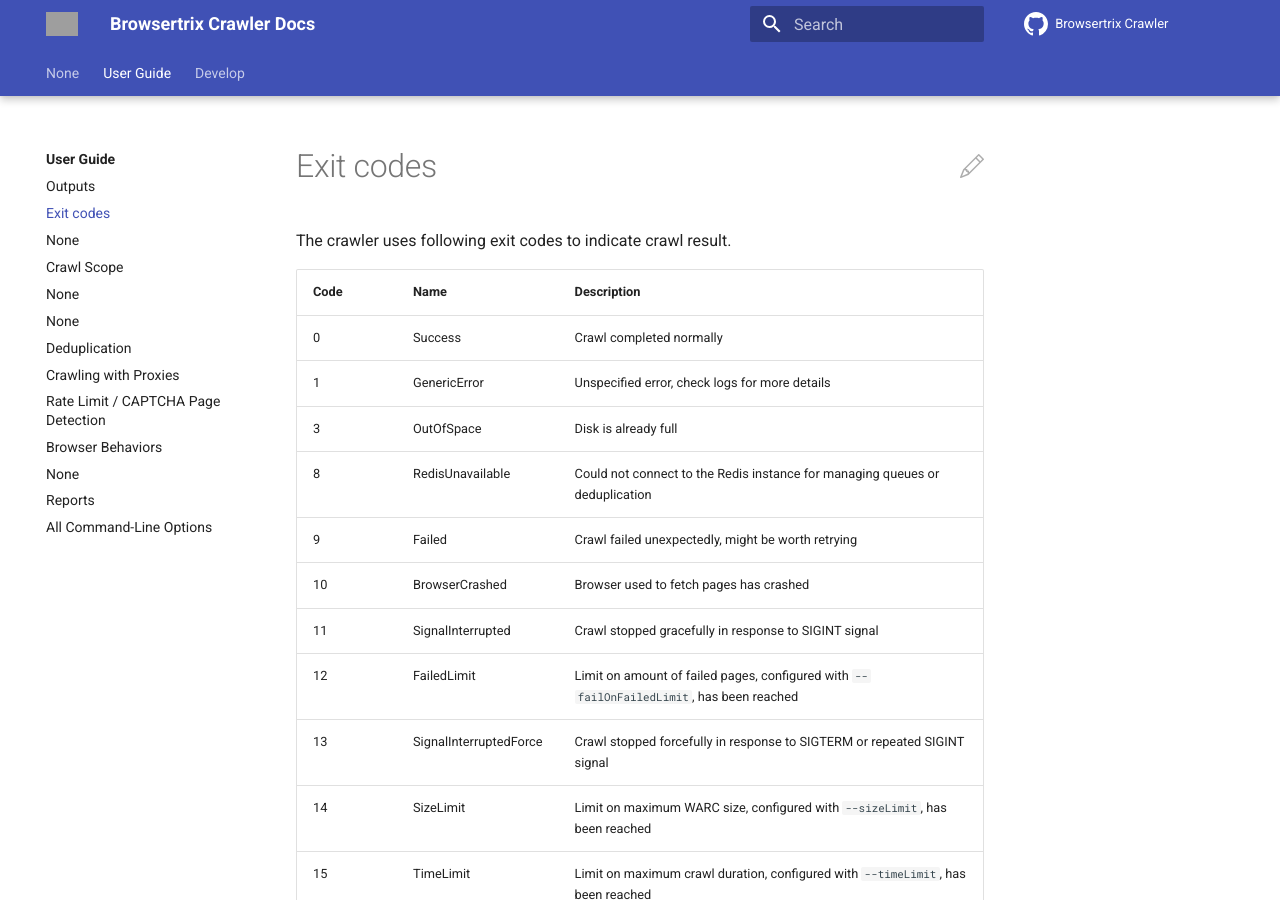
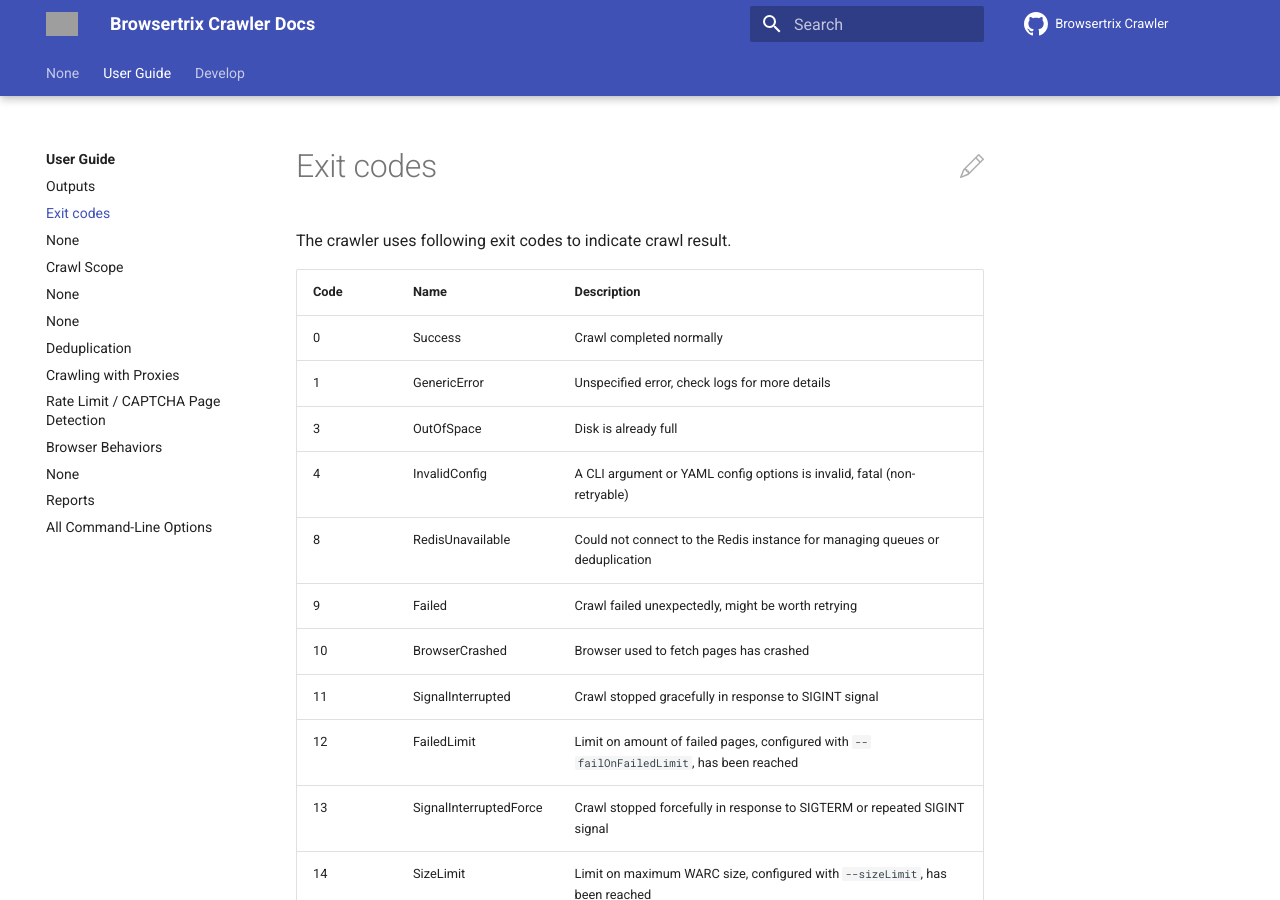
Before and after one commit to webrecorder/browsertrix-crawler, an MkDocs documentation site: the page built from docs/docs/user-guide/exit-codes.md, in a window 1280 px wide and 900 px high. Built offline with MkDocs 1.6.1 and Material for MkDocs 9.7.7, drawn with Linux system fonts in a browser that asks for light colours; comment, search, counter and statistics services are not loaded; grey boxes are pictures that could not be loaded.

Commit message:
update exit-codes.md

```diff
--- a/docs/docs/user-guide/exit-codes.md
+++ b/docs/docs/user-guide/exit-codes.md
@@ -7,6 +7,7 @@
 | 0 | Success | Crawl completed normally |
 | 1 | GenericError | Unspecified error, check logs for more details |
 | 3 | OutOfSpace | Disk is already full |
+| 4 | InvalidConfig | A CLI argument or YAML config options is invalid, fatal (non-retryable) |
 | 8 | RedisUnavailable | Could not connect to the Redis instance for managing queues or deduplication |
 | 9 | Failed | Crawl failed unexpectedly, might be worth retrying |
 | 10 | BrowserCrashed | Browser used to fetch pages has crashed |
```
